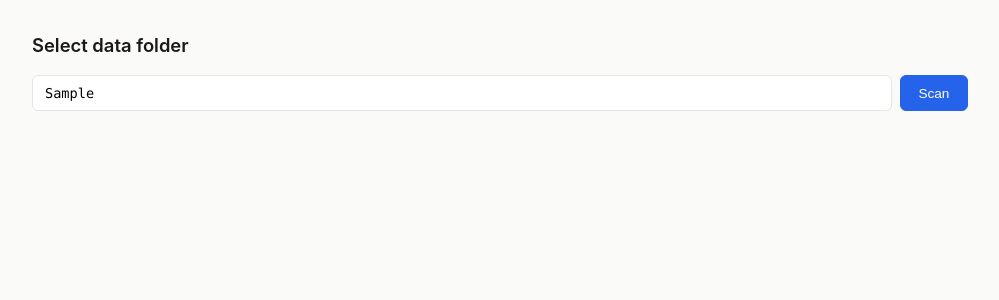
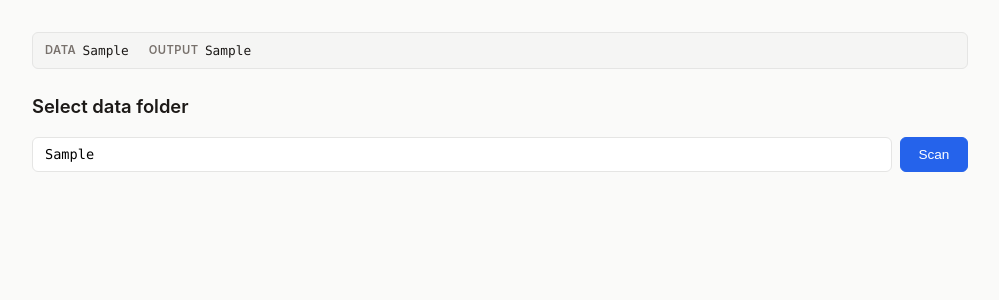
Before and after one commit to gethakloppers/Data-rec, a Flask app: template configapp/templates/index.html in a window 1280 px wide. Shown: the part 183-483 px from the top of the page, without its empty margins (140-1139 px from the left). Run offline with Flask 3, Linux system fonts and the light colour scheme; the template is opened without the code that fills it: most values are stand-ins (such as "Sample title", 1, 10 or a date in 2020).

Commit message:
On branch main Your branch is up to date with 'origin/main'.
Changes to be committed:
	modified:   configapp/app.py
	modified:   configapp/static/css/style.css
	modified:   configapp/static/js/app.js
	modified:   configapp/templates/index.html
	modified:   recdata/configs/movielens32m.yaml
	deleted:    recdata/configs/steam.yaml
	new file:   recdata/configs/steam_2018.yaml

```diff
--- a/configapp/app.py
+++ b/configapp/app.py
@@ -7,9 +7,11 @@ YAML config file compatible with the recdata pipeline.
 
 Usage::
 
-    flask --app configapp/app.py run --port 5001
+    python configapp/app.py --data-path /path/to/data --output-path /path/to/configs
 
-Set the ``DATA_PATH`` environment variable to pre-fill the folder input.
+Or with environment variables::
+
+    DATA_PATH=/data OUTPUT_PATH=/configs flask --app configapp/app.py run --port 5001
 """
 
 from __future__ import annotations
@@ -34,6 +36,10 @@ from recdata.exceptions import DatasetLoadError
 logger = logging.getLogger(__name__)
 
 app = Flask(__name__)
+
+# Path configuration — set via CLI args or environment variables
+app.config["DATA_PATH"] = os.environ.get("DATA_PATH", "")
+app.config["OUTPUT_PATH"] = os.environ.get("OUTPUT_PATH", "")
 
 # File extensions we consider as potential data files
 _DATA_EXTENSIONS = {
@@ -66,8 +72,11 @@ def _file_size_mb(path: Path) -> float:
 @app.route("/")
 def index():
     """Serve the main wizard page."""
-    default_path = os.environ.get("DATA_PATH", "")
-    return render_template("index.html", default_path=default_path)
+    return render_template(
+        "index.html",
+        default_path=app.config["DATA_PATH"],
+        output_path=app.config["OUTPUT_PATH"],
+    )
 
 
 @app.route("/api/scan-folder", methods=["POST"])
@@ -395,11 +404,30 @@ _WIZARD_TO_YAML_TYPE: dict[str, str | None] = {
     "datetime": "token",   # standalone datetimes become categorical
     "boolean": "token",    # booleans become categorical
     "url": "text",         # URLs stored as text
-    "misc": "token",       # misc → categorical fallback
+    "misc": "misc",        # misc retained as its own type
 }
 
 # Schema categories handled by the schema section (excluded from features)
 _SCHEMA_SKIP_CATEGORIES = {"user_id", "item_id", "timestamp"}
+
+# Taxonomy category order per file role (mirrors the JS TAXONOMY constant)
+_TAXONOMY_CATS: dict[str, list[str]] = {
+    "interactions": [
+        "user_id", "item_id", "explicit_feedback", "implicit_feedback",
+        "timestamp", "session_data", "interaction_context", "other",
+    ],
+    "items": [
+        "item_id", "descriptive_features", "content_features",
+        "provider_upstream_info", "other",
+    ],
+    "users": [
+        "user_id", "demographics", "downstream_stakeholder_info",
+        "additional_attributes", "other",
+    ],
+}
+
+# Entity stakeholders have an id_column; signal stakeholders do not
+_ENTITY_STAKEHOLDERS = {"consumer", "provider", "upstream", "downstream"}
 
 
 @app.route("/api/export-config", methods=["POST"])
@@ -421,6 +449,40 @@ def export_config():
     except Exception as exc:
         logger.exception("Failed to build config")
         return jsonify({"error": f"Failed to build config: {exc}"}), 500
+
+
+@app.route("/api/save-config", methods=["POST"])
+def save_config():
+    """Save a YAML config to the configured output directory.
+
+    Request JSON::
+
+        {"yaml": "dataset_name: steam\\n...", "filename": "steam.yaml"}
+
+    Response JSON::
+
+        {"saved_to": "/path/to/configs/steam.yaml"}
+    """
+    data = request.get_json(silent=True) or {}
+    yaml_str = data.get("yaml", "")
+    filename = data.get("filename", "dataset.yaml")
+
+    output_dir = app.config.get("OUTPUT_PATH", "")
+    if not output_dir:
+        return jsonify({"error": "No output path configured"}), 400
+
+    if not yaml_str:
+        return jsonify({"error": "No YAML content provided"}), 400
+
+    try:
+        out_path = Path(output_dir)
+        out_path.mkdir(parents=True, exist_ok=True)
+        dest = out_path / filename
+        dest.write_text(yaml_str, encoding="utf-8")
+        return jsonify({"saved_to": str(dest)})
+    except Exception as exc:
+        logger.exception("Failed to save config")
+        return jsonify({"error": f"Failed to save: {exc}"}), 500
 
 
 def _build_yaml_config(data: dict) -> str:
@@ -461,7 +523,16 @@ def _build_yaml_config(data: dict) -> str:
     for sk in ("consumer", "provider", "upstream", "downstream",
                "system", "third_party"):
         sk_cfg = stakeholder_config.get(sk, {})
-        roles[sk] = bool(sk_cfg.get("enabled", False))
+        enabled = bool(sk_cfg.get("enabled", False))
+        sk_entry: OrderedDict = OrderedDict()
+        sk_entry["supported"] = enabled
+        if enabled:
+            if sk in _ENTITY_STAKEHOLDERS:
+                id_col = (sk_cfg.get("id_column") or "").strip()
+                sk_entry["id"] = _FlowList([id_col] if id_col else [])
+            cols = sk_cfg.get("columns") or []
+            sk_entry["features"] = _FlowList(list(cols))
+        roles[sk] = sk_entry
     config["stakeholder_roles"] = roles
 
     # ── Files ─────────────────────────────────────────────────────────────
@@ -481,6 +552,15 @@ def _build_yaml_config(data: dict) -> str:
             files_dict[role] = fnames[0]
         else:
             files_dict[role] = fnames
+
+    # Include "other" files if present
+    other_fnames = role_files.get("other", [])
+    if other_fnames:
+        if len(other_fnames) == 1:
+            files_dict["other"] = other_fnames[0]
+        else:
+            files_dict["other"] = other_fnames
+
     config["files"] = files_dict
 
     # ── Schema ────────────────────────────────────────────────────────────
@@ -515,6 +595,8 @@ def _build_yaml_config(data: dict) -> str:
     config["schema"] = schema
 
     # ── Feature declarations ──────────────────────────────────────────────
+    # Only build feature sections for standard roles (items, interactions, users)
+    # "other" files are included in the files section but don't get feature declarations
     for role in ("items", "interactions", "users"):
         feature_key = {
             "items": "item_features",
@@ -530,7 +612,7 @@ def _build_yaml_config(data: dict) -> str:
             continue
 
         features: OrderedDict = OrderedDict()
-        for yaml_type in ("token", "float", "token_seq", "text", "drop"):
+        for yaml_type in ("token", "float", "token_seq", "text", "misc", "drop"):
             features[yaml_type] = []
 
         for tab_key in role_tabs:
@@ -553,6 +635,41 @@ def _build_yaml_config(data: dict) -> str:
             features[key] = _FlowList(features[key])
         config[feature_key] = features
 
+    # ── Taxonomy classification ───────────────────────────────────────────
+    # Groups every column in every file by its taxonomy schema category.
+    # Downstream profiling can use this to display columns by category.
+    taxonomy: OrderedDict = OrderedDict()
+    for role in ("interactions", "items", "users"):
+        role_tabs = [tk for tk in column_configs if tk.startswith(role + "__")]
+        if not role_tabs:
+            taxonomy[role] = None
+            continue
+
+        cats = _TAXONOMY_CATS.get(role, [])
+        role_taxonomy: OrderedDict = OrderedDict()
+        for cat in cats:
+            role_taxonomy[cat] = []
+
+        for tab_key in role_tabs:
+            for col_name, cfg in column_configs[tab_key].items():
+                cat = (cfg.get("schema") or "").strip()
+                if not cat:
+                    cat = "other"
+                if cat in role_taxonomy:
+                    if col_name not in role_taxonomy[cat]:
+                        role_taxonomy[cat].append(col_name)
+                else:
+                    # Unknown category → bucket into "other"
+                    if col_name not in role_taxonomy.get("other", []):
+                        role_taxonomy.setdefault("other", []).append(col_name)
+
+        # Wrap in FlowList
+        for cat in role_taxonomy:
+            role_taxonomy[cat] = _FlowList(role_taxonomy[cat])
+        taxonomy[role] = role_taxonomy
+
+    config["taxonomy"] = taxonomy
+
     # ── Dump to YAML string ───────────────────────────────────────────────
     yaml_str = yaml.dump(
         config,
@@ -566,7 +683,7 @@ def _build_yaml_config(data: dict) -> str:
     # Post-process: insert blank lines before major sections
     _section_keys = {
         "stakeholder_roles:", "files:", "schema:",
-        "item_features:", "interaction_features:", "user_features:",
+        "item_features:", "interaction_features:", "user_features:", "taxonomy:",
     }
     lines = yaml_str.split("\n")
     result: list[str] = []
@@ -580,4 +697,22 @@ def _build_yaml_config(data: dict) -> str:
 
 
 if __name__ == "__main__":
-    app.run(debug=True, port=5001)
+    import argparse
+
+    parser = argparse.ArgumentParser(description="RecData ConfigApp")
+    parser.add_argument(
+        "--data-path",
+        default=os.environ.get("DATA_PATH", ""),
+        help="Path to the raw dataset folder (pre-fills the folder input)",
+    )
+    parser.add_argument(
+        "--output-path",
+        default=os.environ.get("OUTPUT_PATH", ""),
+        help="Directory where generated YAML configs are saved",
+    )
+    parser.add_argument("--port", type=int, default=5001)
+    args = parser.parse_args()
+
+    app.config["DATA_PATH"] = args.data_path
+    app.config["OUTPUT_PATH"] = args.output_path
+    app.run(debug=True, port=args.port)
--- a/configapp/static/css/style.css
+++ b/configapp/static/css/style.css
@@ -774,3 +774,46 @@ select.form-input {
   padding: 0.35rem 0.75rem;
   font-size: 0.78rem;
 }
+
+
+/* ─── Config Bar ─── */
+
+.config-bar {
+  display: flex;
+  flex-wrap: wrap;
+  gap: 1.25rem;
+  padding: 0.5rem 0.75rem;
+  margin-bottom: 1.5rem;
+  background: var(--grey-light);
+  border: 1px solid var(--border);
+  border-radius: var(--radius);
+  font-size: 0.78rem;
+}
+
+.config-item {
+  display: inline-flex;
+  align-items: center;
+  gap: 0.4rem;
+}
+
+.config-label {
+  font-weight: 600;
+  text-transform: uppercase;
+  letter-spacing: 0.04em;
+  color: var(--text-secondary);
+  font-size: 0.7rem;
+}
+
+
+/* ─── Save Feedback ─── */
+
+.save-success {
+  padding: 0.55rem 0.85rem;
+  margin-bottom: 1rem;
+  background: var(--green-light);
+  border: 1px solid #bbf7d0;
+  border-radius: var(--radius);
+  color: var(--green);
+  font-size: 0.85rem;
+  font-weight: 500;
+}
--- a/configapp/static/js/app.js
+++ b/configapp/static/js/app.js
@@ -75,10 +75,13 @@ const TYPE_LABELS = {
 
 // ─── Main component ─────────────────────────────────────────────────────────
 
-function configApp(defaultPath) {
+function configApp(defaultPath, outputPath) {
   return {
     // ── Wizard state ──
     step: 1,
+
+    // ── Path configuration ──
+    outputPath: outputPath || "",
 
     // ── Step 1: Folder scan ──
     folderPath: defaultPath || localStorage.getItem("configapp_folder") || "",
@@ -129,13 +132,21 @@ function configApp(defaultPath) {
     yamlPreview: "",
     yamlLoading: false,
     yamlError: "",
+    savedPath: "",
 
     // ── Computed ──
     get hasInteractions() {
       return this.files.some((f) => f.role === "interactions");
     },
 
-    /** Returns list of { role, filename, tabKey } for all assigned files. */
+    /** YAML filename: "{name}_{version}.yaml" or "{name}.yaml" if no version. */
+    get yamlFilename() {
+      const name = this.metadata.datasetName || "dataset";
+      const version = (this.metadata.version || "").trim();
+      return version ? `${name}_${version}.yaml` : `${name}.yaml`;
+    },
+
+    /** Returns list of { role, filename, tabKey } for all assigned files (excluding "skip"). */
     get assignedFiles() {
       const result = [];
       for (const f of this.files) {
@@ -315,6 +326,12 @@ function configApp(defaultPath) {
         // Everything else left unassigned for users
       }
 
+      if (fileRole === "other") {
+        // For supplementary files, text → content_features, everything else unassigned
+        if (colType === "text") return "content_features";
+        if (colType === "url") return "other";
+      }
+
       return "";
     },
 
@@ -322,9 +339,18 @@ function configApp(defaultPath) {
 
     /**
      * Get taxonomy categories available for the active tab's role.
+     * For "other" files, return a generic set of categories.
      */
     taxonomyCategoriesFor(tabKey) {
       const role = (tabKey || this.activeTab).split("__")[0];
+      if (role === "other") {
+        // Generic categories for supplementary files (no required fields)
+        return [
+          { key: "descriptive_features", label: "Descriptive Features", desc: "Structured metadata", singleton: false, required: false },
+          { key: "content_features", label: "Content Features", desc: "Unstructured content", singleton: false, required: false },
+          { key: "other", label: "Other", desc: "Does not fit any category", singleton: false, required: false },
+        ];
+      }
       return TAXONOMY[role]?.categories || [];
     },
 
@@ -648,11 +674,33 @@ function configApp(defaultPath) {
       const url = URL.createObjectURL(blob);
       const a = document.createElement("a");
       a.href = url;
-      a.download = (this.metadata.datasetName || "dataset") + ".yaml";
+      a.download = this.yamlFilename;
       document.body.appendChild(a);
       a.click();
       document.body.removeChild(a);
       URL.revokeObjectURL(url);
     },
+
+    async saveYaml() {
+      if (!this.yamlPreview || !this.outputPath) return;
+      this.savedPath = "";
+      this.yamlError = "";
+      const filename = this.yamlFilename;
+      try {
+        const res = await fetch("/api/save-config", {
+          method: "POST",
+          headers: { "Content-Type": "application/json" },
+          body: JSON.stringify({ yaml: this.yamlPreview, filename }),
+        });
+        const data = await res.json();
+        if (!res.ok) {
+          this.yamlError = data.error || "Save failed";
+          return;
+        }
+        this.savedPath = data.saved_to;
+      } catch (err) {
+        this.yamlError = "Network error: " + err.message;
+      }
+    },
   };
 }
--- a/configapp/templates/index.html
+++ b/configapp/templates/index.html
@@ -14,7 +14,7 @@
   <p class="subtitle">Dataset configuration tool</p>
 </header>
 
-<main x-data="configApp('{{ default_path }}')" x-cloak>
+<main x-data="configApp('{{ default_path }}', '{{ output_path }}')" x-cloak>
 
   <!-- Step indicator -->
   <nav class="steps">
@@ -38,6 +38,22 @@
       <span class="step-num">5</span> Export
     </button>
   </nav>
+
+  <!-- Path configuration bar -->
+  <div class="config-bar" x-show="folderPath || outputPath">
+    <template x-if="folderPath">
+      <span class="config-item">
+        <span class="config-label">Data</span>
+        <span class="mono" x-text="folderPath"></span>
+      </span>
+    </template>
+    <template x-if="outputPath">
+      <span class="config-item">
+        <span class="config-label">Output</span>
+        <span class="mono" x-text="outputPath"></span>
+      </span>
+    </template>
+  </div>
 
   <!-- ─── Step 1: Folder & File Assignment ─── -->
   <section x-show="step === 1" x-transition>
@@ -78,6 +94,7 @@
                     <option value="interactions">Interactions</option>
                     <option value="items">Items</option>
                     <option value="users">Users</option>
+                    <option value="other">Other</option>
                     <option value="skip">Skip</option>
                   </select>
                 </td>
@@ -380,18 +397,29 @@
       <div>
         <div class="yaml-preview-container">
           <div class="yaml-header">
-            <span class="yaml-filename" x-text="(metadata.datasetName || 'dataset') + '.yaml'"></span>
-            <button @click="downloadYaml()" class="btn primary btn-sm">
-              &#x2B07; Download
-            </button>
+            <span class="yaml-filename" x-text="yamlFilename"></span>
+            <template x-if="outputPath">
+              <button @click="saveYaml()" class="btn primary btn-sm">Save to disk</button>
+            </template>
+            <template x-if="!outputPath">
+              <button @click="downloadYaml()" class="btn primary btn-sm">&#x2B07; Download</button>
+            </template>
           </div>
           <pre class="yaml-preview"><code x-text="yamlPreview"></code></pre>
         </div>
 
+        <!-- Save success message -->
+        <p x-show="savedPath" class="save-success">
+          Saved to <span class="mono" x-text="savedPath"></span>
+        </p>
+
         <div class="step-actions">
           <button @click="step = 4" class="btn">&larr; Back</button>
           <button @click="generateYamlPreview()" class="btn">&#x21BB; Regenerate</button>
-          <button @click="downloadYaml()" class="btn primary">&#x2B07; Download YAML</button>
+          <template x-if="outputPath">
+            <button @click="saveYaml()" class="btn primary">Save to disk</button>
+          </template>
+          <button @click="downloadYaml()" class="btn" :class="{ primary: !outputPath }">&#x2B07; Download</button>
         </div>
       </div>
     </template>
```
Also changed, not shown: recdata/configs/steam.yaml (deleted, +0 -53 lines), recdata/configs/steam_2018.yaml (added, +42 -0 lines), recdata/configs/movielens32m.yaml (line endings or trailing spaces).
